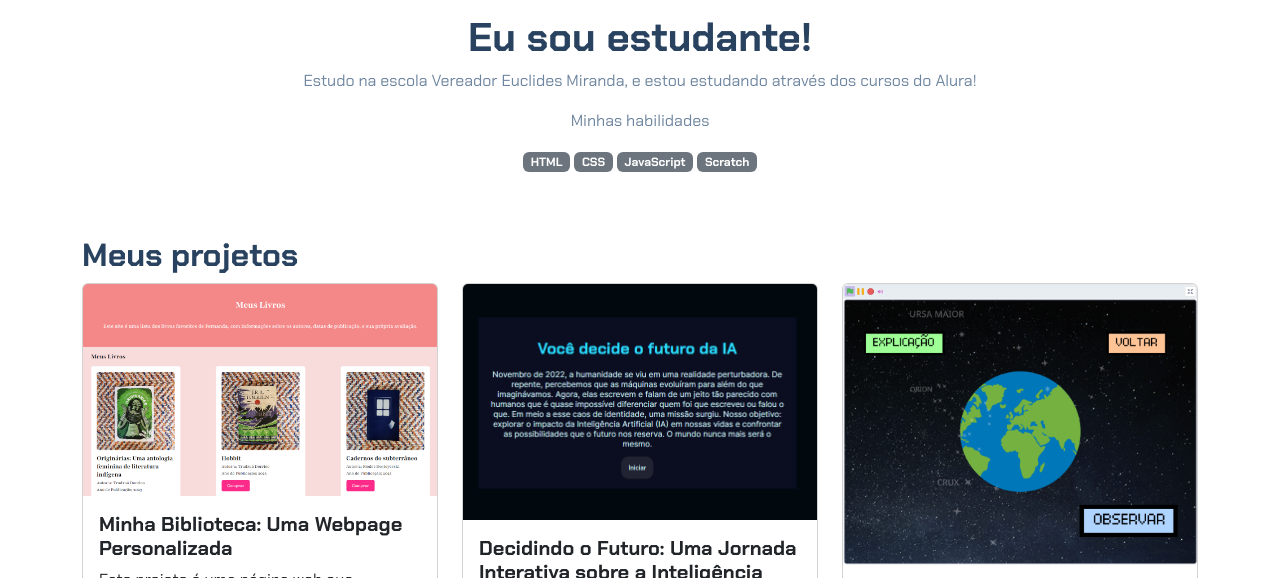
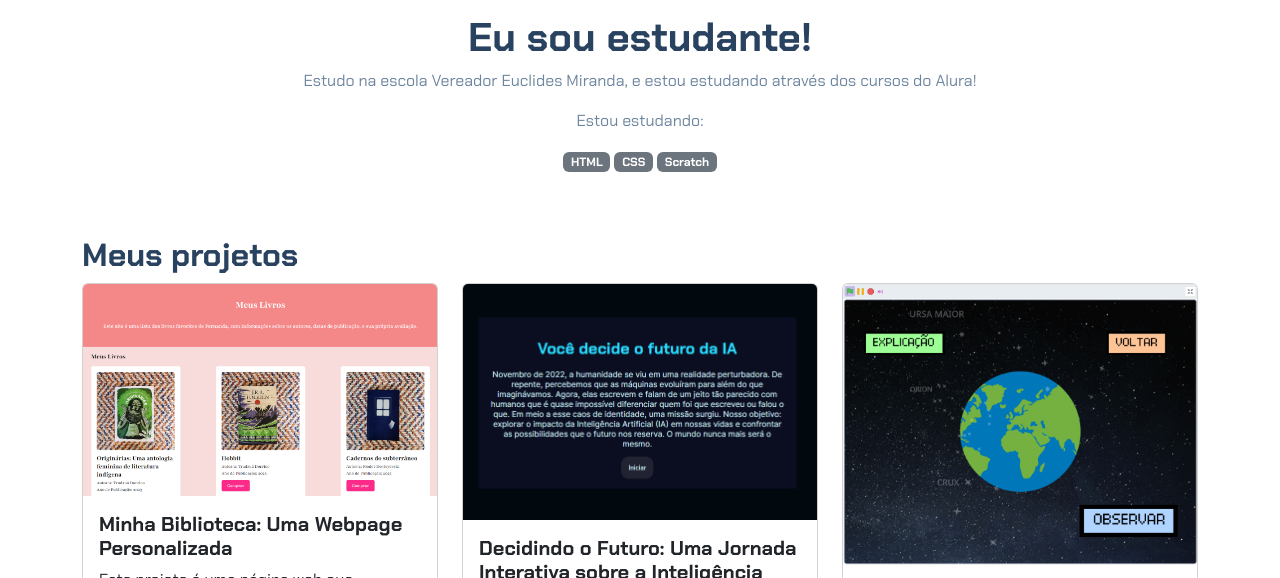
Before and after one commit to helo-silvaa/Portif-lioo, a plain HTML site: page index.html in a window 1280 px wide. Shown: the part 183-761 px from the top of the page. Drawn offline with nearby package versions, Linux system fonts and the light colour scheme.

Commit message:
index.html

```diff
--- a/index.html
+++ b/index.html
@@ -17,11 +17,10 @@
         <p class="lead">Olá, eu sou Heloisa_</p>
         <h1>Eu sou estudante!</h1>
         <p>Estudo na escola Vereador Euclides Miranda, e estou estudando através dos cursos do Alura!</p>
-        <p>Minhas habilidades</p>
+        <p>Estou estudando:</p>
         <div>
             <p class="badge bg-secondary">HTML</p>
             <p class="badge bg-secondary">CSS</p>
-            <p class="badge bg-secondary">JavaScript</p>
             <p class="badge bg-secondary">Scratch</p>
         </div>
     </header>
```
